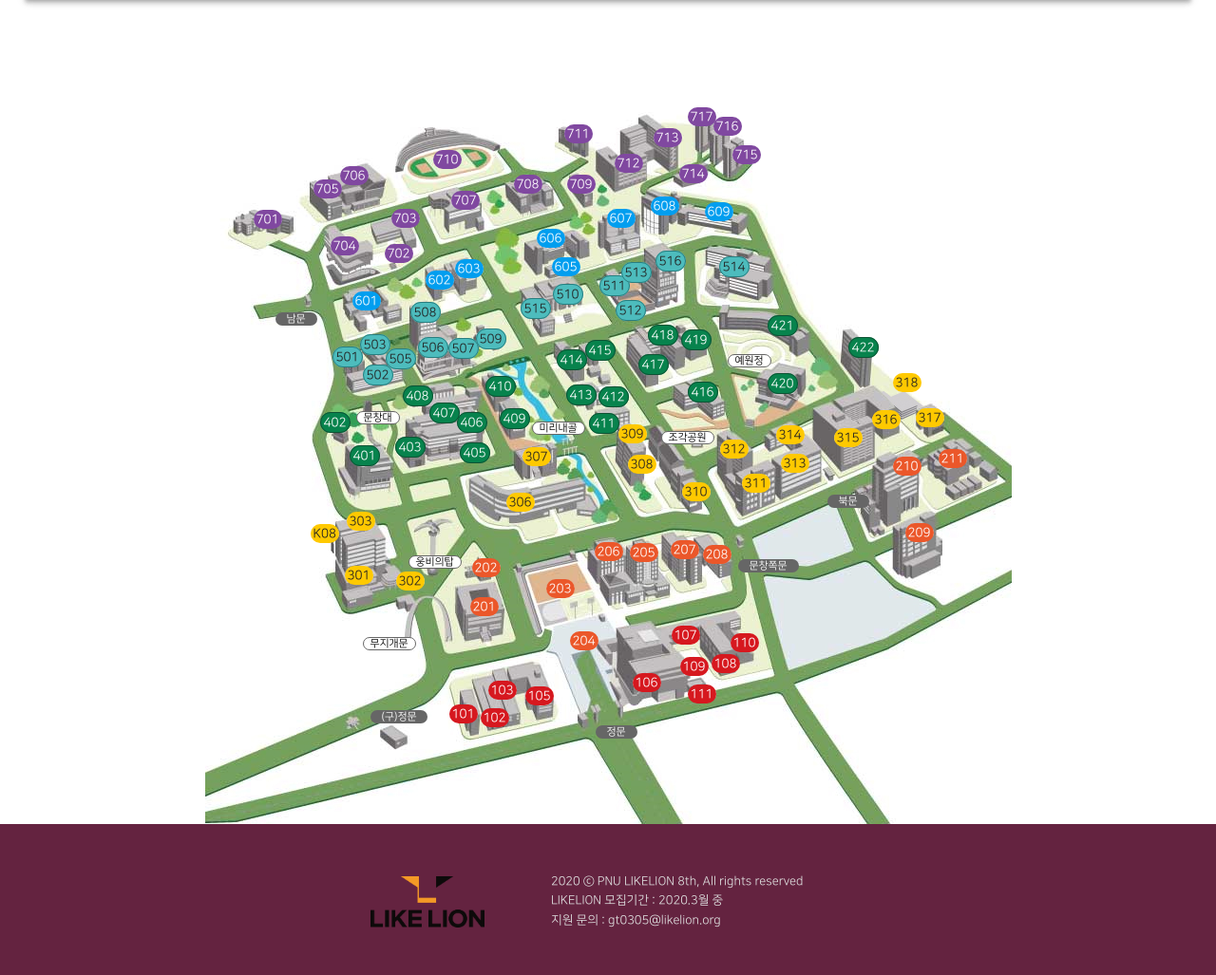
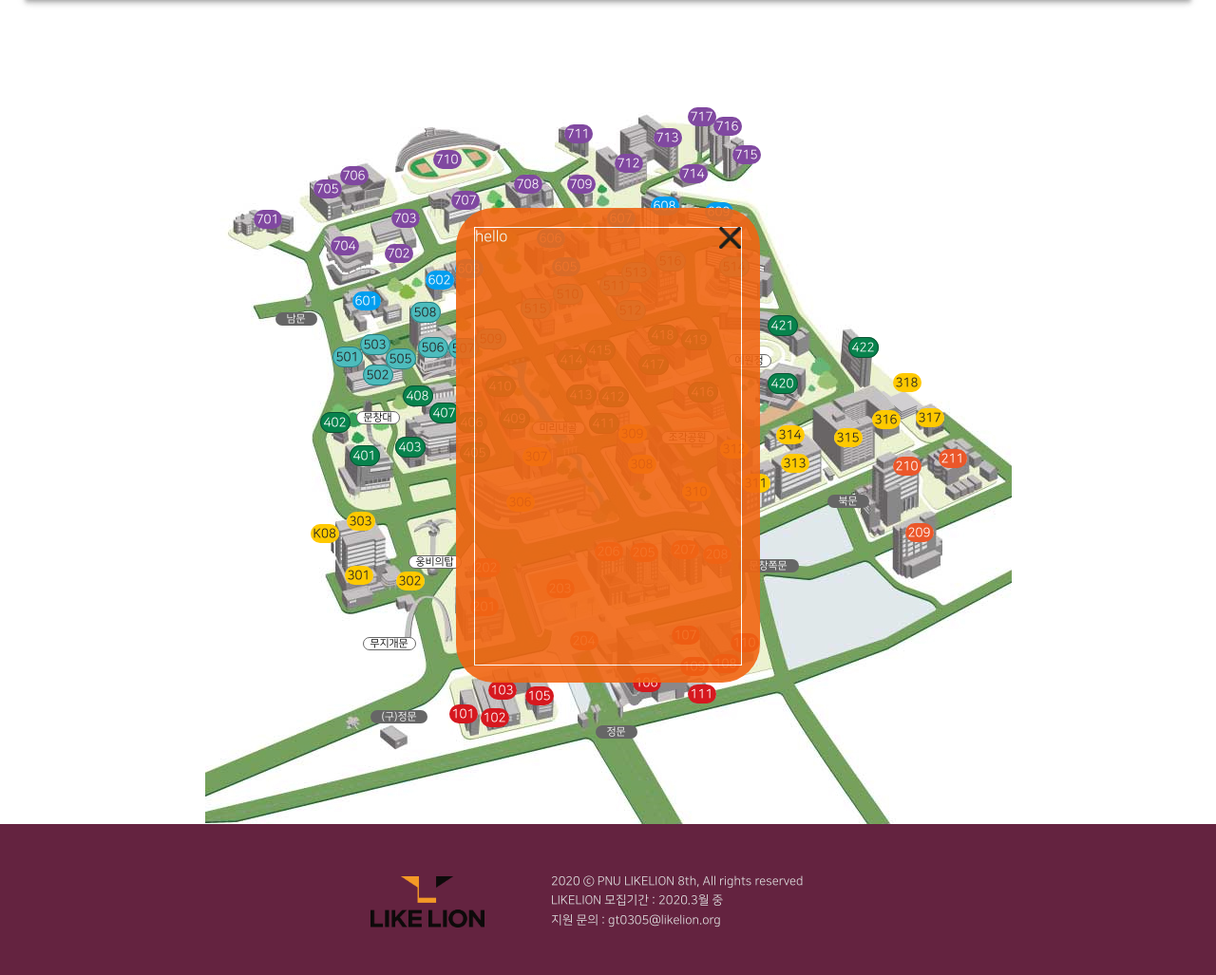
Before and after one commit to PnuLikelion8th/E-Moboo, a Django app: page /building/1 in a window 1280 px wide. Shown: the part 70-1097 px from the top of the page at 95% size. Run offline with Django 3.2, Linux system fonts and the light colour scheme; parts of the project's set-up code (start-up, migrations or seed data) failed here and were passed over.

Commit message:
[추가] 강의평가 보여질 section 동적 생성 및 X toggle

```diff
--- a/pnumap/map/static/css/main.css
+++ b/pnumap/map/static/css/main.css
@@ -233,3 +233,38 @@ button.pack206>.blind_active{
 button.pack410>.blind_active{
 	font-size: 0.67rem;
 }
+
+.building_info_section{
+	position: absolute;
+	margin: auto;
+    left: 0;
+    right: 0;
+    top: 0;
+    bottom: 0;
+	width:320px;
+	height: 500px;
+	background-color: #f16512;
+	color:white;
+	border-radius: 40px;
+	opacity: 0.9;
+	z-index:101;
+}
+
+.building_info_container{
+	border: 1px white solid;
+	margin: 20px auto;
+	width: 280px;
+	height: 460px;
+	overflow: scroll;
+	word-break: break-all;
+
+
+}
+
+
+.x_btn{
+	position: absolute;
+	top: 20px;
+	right: 20px;
+	width: 23px;
+}
--- a/pnumap/map/static/js/main.js
+++ b/pnumap/map/static/js/main.js
@@ -38,3 +38,10 @@ for(let i=0; i < btn.length; i++){
     })
 
 }
+
+
+
+
+const modal_hidden = () => {
+    const modal = document.querySelector('.building_info_section').style.display="none";
+}
--- a/pnumap/map/templates/main.html
+++ b/pnumap/map/templates/main.html
@@ -15,9 +15,13 @@
 {% block content %}
     <img id="main_img" src="{% static 'image/pnumap.jfif' %}">
     <input type="text" id="focus">
+    {% if building_data %}
     <div class="building_info_section">
-        {{building_data}}
+        <img onclick="modal_hidden();" src="{% static 'image/xxx.png' %}" class="x_btn">
+        <div class="building_info_container">{{building_data}}</div>
+
     </div>
+    {% endif %}
     <button class="pack1 pack101" type="button" data-before="101">
         <span class="num">101</span>
         <span class="blind">MEMS / NANO 클린룸동</span>
```
Also changed, not shown: pnumap/map/static/image/xxx.png (added).
